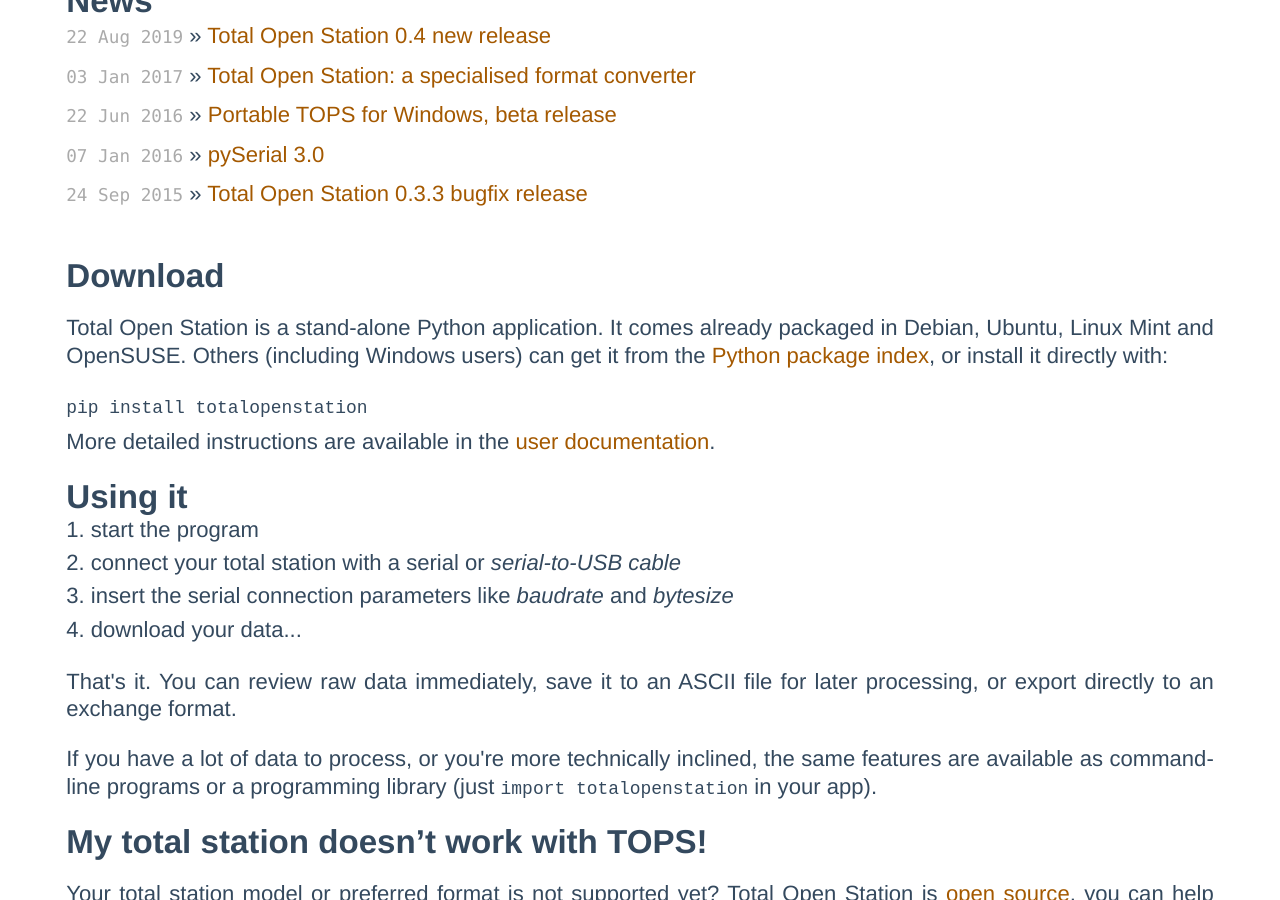
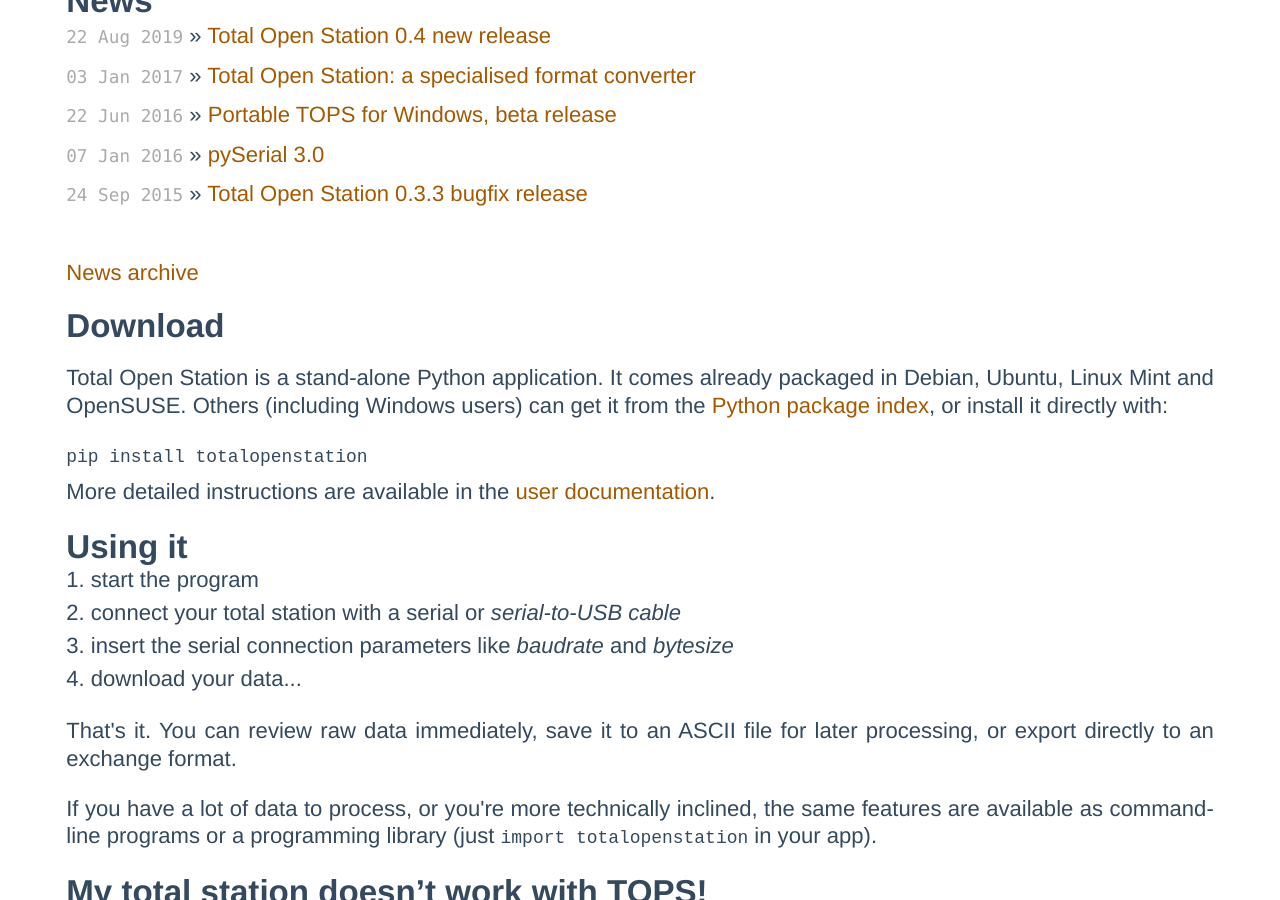
Before and after one commit to totalopenstation/totalopenstation, a Jekyll site: the page built from index.html, in a window 1280 px wide and 900 px high, scrolled down 824 px. Built offline with Jekyll 4.4.1, drawn with Linux system fonts in a browser that asks for light colours.

Commit message:
Update index.html

```diff
--- a/index.html
+++ b/index.html
@@ -23,9 +23,11 @@
 
 <ul class="posts">
   {% for post in site.posts limit:5 %}
-  <li><span>{{ post.date | date_to_string }}</span> &raquo; <a href="{{ site.github.url }}{{ post.url }}">{{ post.title }}</a></li>
+  <li><span>{{ post.date | date_to_string }}</span> &raquo; <a href="{{ post.url }}">{{ post.title }}</a></li>
   {% endfor %}
 </ul>
+
+<p><a href="archive.html">News archive</a></p>
 
 <h2>Download</h2>
 
```
